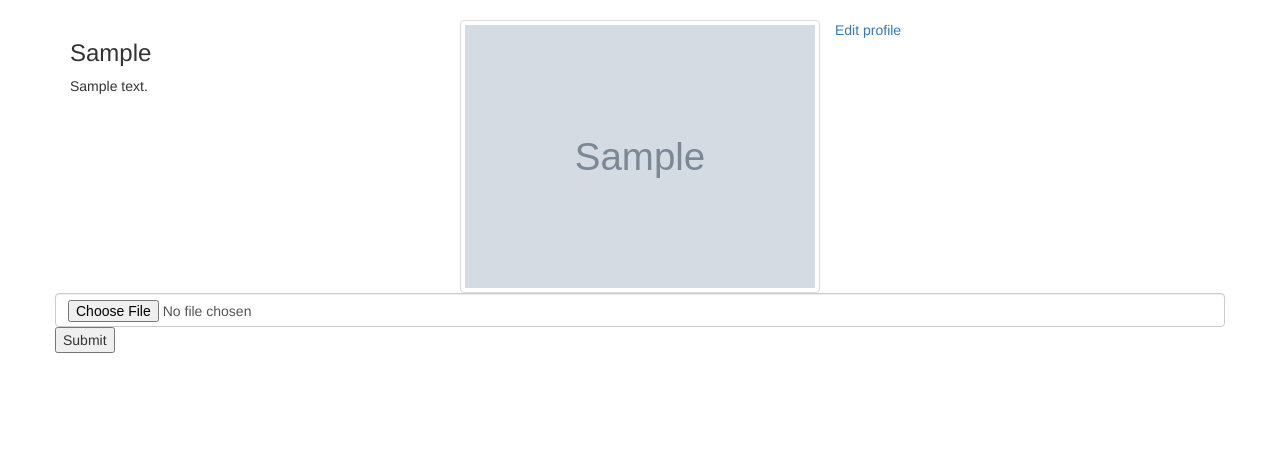
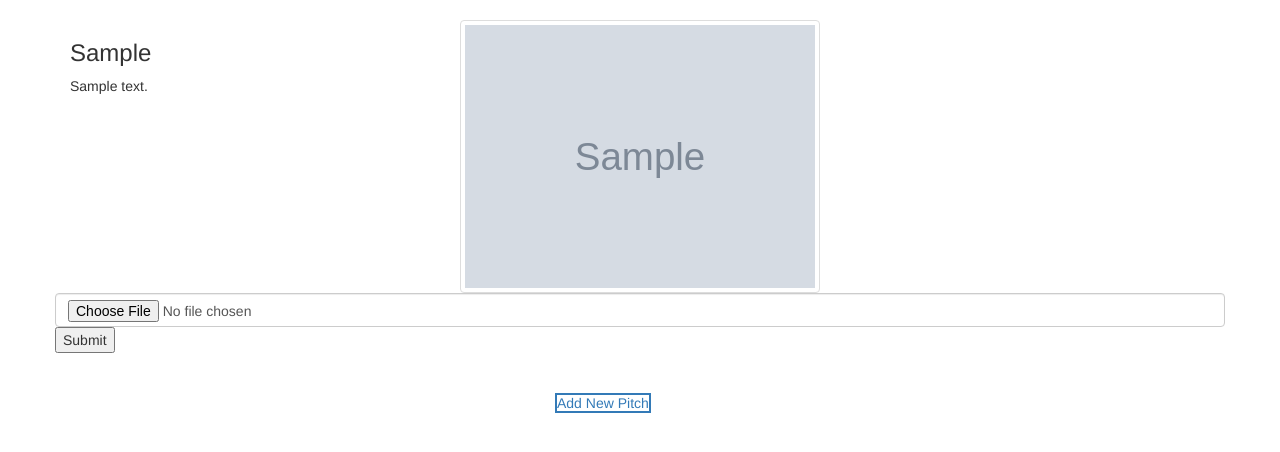
Before and after one commit to KevineMusoni/Pitch-App, a Flask app: a page that uses app/templates/profile/profile.html in a window 1280 px wide. Shown: the part 52-504 px from the top of the page. Run offline with Flask 2, Linux system fonts and the light colour scheme; a user stored in the database is signed in; tables that the repository leaves empty hold one stand-in row (values such as "Sample post"); grey boxes marked "Sample" are stand-in pictures; some libraries are stand-ins or nearby versions.

Commit message:
adding new pitch

```diff
--- a/app/templates/profile/profile.html
+++ b/app/templates/profile/profile.html
@@ -1,5 +1,4 @@
 {% extends 'base.html'%}
-
 {% block content %}
 <div class="container">
     <div class="row">
@@ -20,12 +19,15 @@
             {% endif %}
         </div>
             {% if user == current_user %}
-        <a href="{{url_for('main.update_profile',uname=user.username)}}">Edit profile</a>
         <form action="{{url_for('main.update_pic',uname=user.username)}}" method="post" enctype="multipart/form-data">
 
-                <input type="file" name="photo" class="form-control" required>
+                <input type="file" name="photo" class="form-control">
                 <input type="submit">
         </form>
+        <br>
+        <br>
+        <a href="{{url_for('main.update_profile',uname=user.username)}}" style="border-width: 2px;
+border-style: solid; margin-left:500px">Add New Pitch</a><br>
             {% endif %}
         </div>
      </div>
```
Also changed, not shown: app/static/photos/back_2.jpg (added), app/static/photos/back_3.jpg (added), app/static/photos/back_4.jpg (added).
